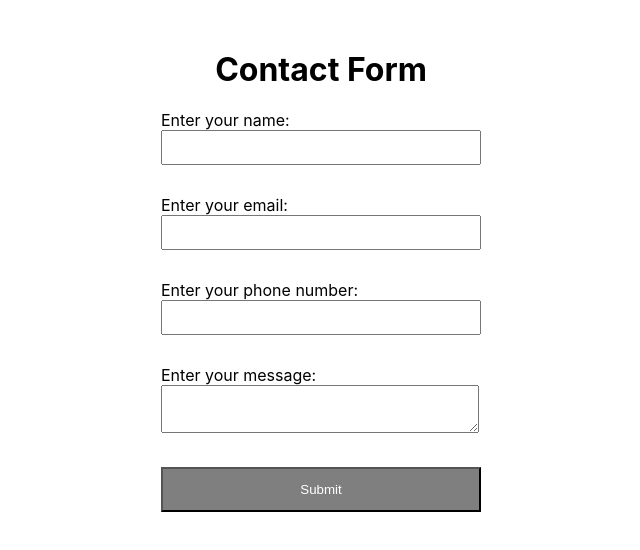
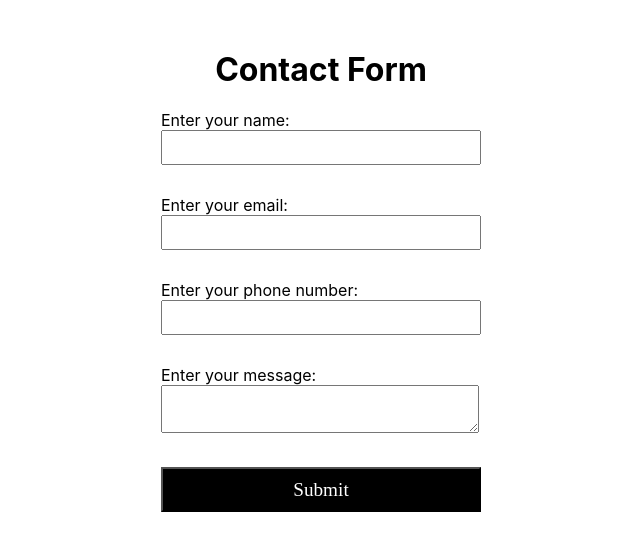
Before and after one commit to Aditi191102/Form, a React (Create React App) app: page / in a window 1280 px wide. Shown: the top 550 px of the page, without its empty margins (319-959 px from the left). Built offline with nearby package versions, Linux system fonts and the light colour scheme.

Commit message:
first commit

```diff
--- a/src/App.css
+++ b/src/App.css
@@ -21,6 +21,8 @@ textarea {
 .submitbtn{
   width: 320px;
   height: 45px;
-  background-color: rgb(127, 127, 127);
+  background-color: black;
   color: white;
+  font-size:larger;
+  font-family: 'Times New Roman', Times, serif;
 }
```
